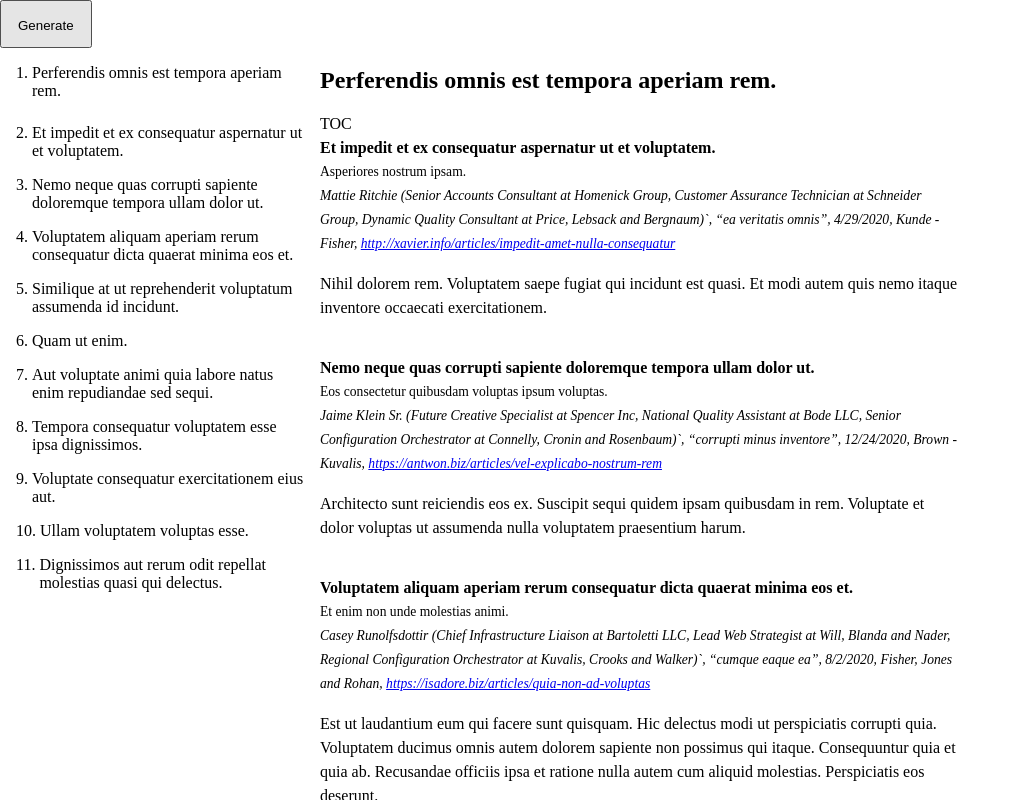
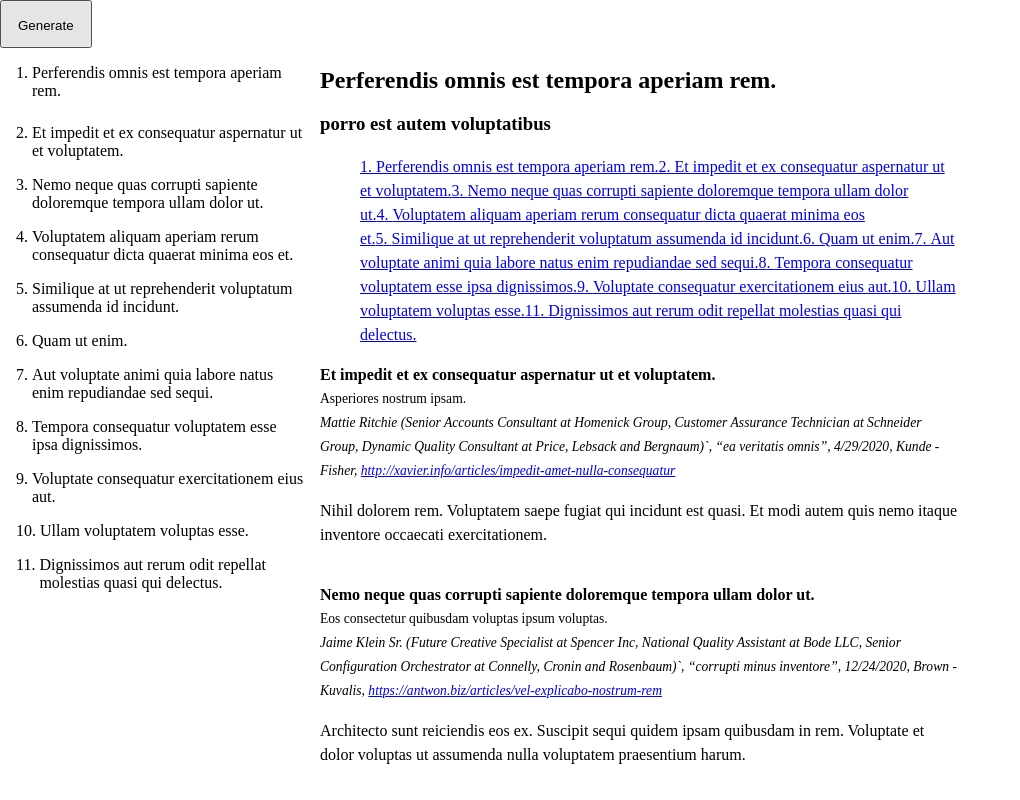
Before and after one commit to elijah-schow/research-software, a React (Create React App) app: page / in a window 1280 px wide. Both pictures are taken after a click on the button "Generate". Shown: the top 800 px of the page, without its empty margins (0-1020 px from the left). Built offline with nearby package versions, Linux system fonts and the light colour scheme.

Commit message:
Rename indexes

```diff
--- a/src/Brief/Blocks/Blocks.tsx
+++ b/src/Brief/Blocks/Blocks.tsx
@@ -2,7 +2,7 @@ import React from 'react';
 import { Evidence, EvidenceProps } from './Evidence/Evidence';
 import { Heading, HeadingProps } from './Heading';
 import { Text, TextProps } from './Text';
-import { TOC, TOCProps } from './TOC';
+import { TOC, TOCProps } from './TOC/TOC';
 
 export type BlockType = EvidenceProps | HeadingProps | TextProps | TOCProps;
 
--- /dev/null
+++ b/src/Brief/Blocks/Evidence/index.ts
@@ -0,0 +1,2 @@
+export * from "./Evidence"
+export { default } from "./Evidence"
--- a/src/Brief/Blocks/TOC.tsx
+++ /dev/null
@@ -1,9 +0,0 @@
-import React from 'react'
-
-export type TOCProps = PseudoContext & TOC;
-
-export const TOC: React.FC<TOCProps> = ({ state, dispatch, ...block}) => {
-    return <div id={block.id}>TOC</div>;
-}
-
-export default React.memo(TOC);
--- /dev/null
+++ b/src/Brief/Blocks/TOC/TOC.tsx
@@ -0,0 +1,32 @@
+import React from 'react'
+
+import "./TOC.css"
+
+export type TOCProps = PseudoContext & TOC;
+
+export const TOC: React.FC<TOCProps> = ({ state, dispatch, ...block}) => {
+    const headings = Object.values(state.brief.blocks)
+        .filter(b => ['heading', 'evidence']
+            .includes(b.type));
+
+    return (
+        <aside id={block.id} className="toc">
+            <h1>{block.text}</h1>
+            <ol className="toc-list">
+                {headings.map((block, index) => (
+                    <a className="toc-item" href={`#${block.id}`}>
+                        <span className="toc-number">{index + 1}.&nbsp;</span>
+                        <span className="toc-text">{
+                            block.type === 'evidence'
+                                ? block.tag
+                                : block.text
+                            }
+                        </span>
+                    </a>
+                ))}
+            </ol>
+        </aside>
+    );
+}
+
+export default React.memo(TOC);
--- /dev/null
+++ b/src/Brief/Blocks/TOC/index.ts
@@ -0,0 +1,2 @@
+export * from "./TOC"
+export { default } from "./TOC"
--- /dev/null
+++ b/src/Brief/Blocks/index.ts
@@ -0,0 +1,2 @@
+export * from "./Blocks"
+export { default } from "./Blocks"
--- /dev/null
+++ b/src/Brief/index.ts
@@ -0,0 +1,2 @@
+export * from "./Brief"
+export { default } from "./Brief"
--- /dev/null
+++ b/src/Editable/index.ts
@@ -0,0 +1,2 @@
+export * from "./Editable"
+export { default } from "./Editable"
--- /dev/null
+++ b/src/Outline/index.ts
@@ -0,0 +1,2 @@
+export * from "./Outline"
+export { default } from "./Outline"
--- /dev/null
+++ b/src/Toolbar/index.ts
@@ -0,0 +1,2 @@
+export * from "./Toolbar"
+export { default } from "./Toolbar"
--- a/src/types.d.ts
+++ b/src/types.d.ts
@@ -87,7 +87,6 @@ type Range = {
 type PseudoContext = {
     state: State,
     dispatch: React.Dispatch<Action>,
-    path?: string,
 };
 
 type State = {
```
Also changed, not shown: src/Brief/Blocks/TOC/TOC.css (added).
